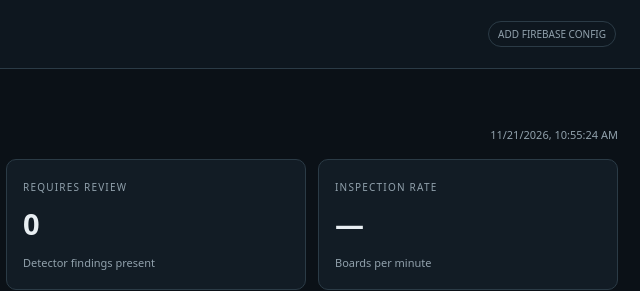
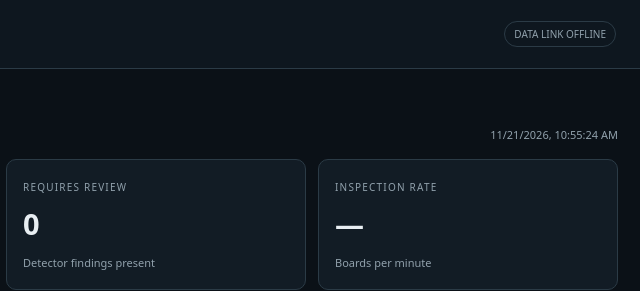
Before and after one commit to MathewsV-Manoj/pcb-defect-detection, a plain HTML site: page dashboard/index.html in a window 1280 px wide. Shown: the top 291 px of the page, 640-1280 px from the left. Drawn offline with Linux system fonts and the light colour scheme.

Commit message:
Remove Firebase config placeholders from operator-facing source

```diff
--- a/dashboard/index.html
+++ b/dashboard/index.html
@@ -17,7 +17,7 @@ button,select{background:#1b2a34;border:1px solid var(--line);color:var(--t);pad
 footer{border-top:1px solid var(--line);padding:16px 24px;color:var(--m);font-size:10px;margin-top:20px}
 @media(max-width:850px){.grid{grid-template-columns:repeat(2,1fr)}.cols{grid-template-columns:1fr}main{padding:13px}}@media(max-width:480px){.top{display:block}.metric strong{font-size:23px}}
 </style></head><body>
-<header><div class="brand">⌁ PCB INSPECTION<div class="sub">EDGE QUALITY CONTROL CONSOLE</div></div><span class="pill" id="firebaseStatus">FIREBASE NOT CONFIGURED</span></header>
+<header><div class="brand">⌁ PCB INSPECTION<div class="sub">EDGE QUALITY CONTROL CONSOLE</div></div><span class="pill" id="firebaseStatus">DATA LINK OFFLINE</span></header>
 <main>
 <div class="top"><div><h1>Inspection overview</h1><div class="small">IR-triggered conveyor inspection · Camera · External LED illumination</div></div><div class="small" id="clock"></div></div>
 <div class="grid">
@@ -47,8 +47,8 @@ footer{border-top:1px solid var(--line);padding:16px 24px;color:var(--m);font-si
 <script type="module">
 import{initializeApp}from"https://www.gstatic.com/firebasejs/10.12.5/firebase-app.js";
 import{getDatabase,ref,onValue,query,limitToLast}from"https://www.gstatic.com/firebasejs/10.12.5/firebase-database.js";
-// Paste the Firebase Web App config copied from Firebase Console.
-const firebaseConfig={apiKey:"PASTE_API_KEY",authDomain:"PASTE_PROJECT_ID.firebaseapp.com",databaseURL:"https://PASTE_DATABASE_NAME-default-rtdb.firebaseio.com",projectId:"PASTE_PROJECT_ID",storageBucket:"PASTE_PROJECT_ID.appspot.com",messagingSenderId:"PASTE_SENDER_ID",appId:"PASTE_APP_ID"};
+// Firebase configuration is supplied by the deployment environment.
+const firebaseConfig={apiKey:"",authDomain:"",databaseURL:"",projectId:"",storageBucket:"",messagingSenderId:"",appId:""};
 const $=id=>document.getElementById(id);let records=[];
 function pct(v){if(v===undefined||v===null)return"—";v=Number(v);return(v<=1?v*100:v).toFixed(1)+"%"}
 function safe(s){return String(s??"").replace(/[&<>"']/g,c=>({"&":"&amp;","<":"&lt;",">":"&gt;",'"':"&quot;","'":"&#39;"}[c]))}
@@ -57,8 +57,8 @@ function live(d){if(!d)return;steps(d.status||d.stage);if(d.camera_status)$("cam
 let decision=d.decision||d.result;if(decision){$("decision").textContent=String(decision).toUpperCase();$("decision").style.color=/review|error|reject|defect/i.test(decision)?"var(--r)":"var(--g)"}let ds=Array.isArray(d.detections)?d.detections:[];if(ds.length){$("defects").innerHTML=ds.map(x=>{let box=x.location?.bbox_xyxy||x.bbox_xyxy||[],severity=x.severity||"UNASSESSED";let position=box.length===4?" · ["+box.map(v=>Number(v).toFixed(0)).join(", ")+"]":"";return `<div class="result"><span><b>${safe(x.class_name||x.class)}</b><br><span class="small">Severity: ${safe(severity)}${position}</span></span><b>${pct(x.confidence)}</b></div>`}).join("");let c=Math.max(...ds.map(x=>Number(x.confidence)||0));$("confBar").style.width=(c<=1?c*100:c)+"%";$("confidence").textContent="Highest confidence: "+pct(c)}else if(decision){$("defects").textContent="No target defects reported";$("confBar").style.width="0";$("confidence").textContent="—"}
 $("sourceTag").textContent=String(d.source||"LIVE").toUpperCase();if(d.model_metrics){$("precision").textContent=pct(d.model_metrics.precision);$("recall").textContent=pct(d.model_metrics.recall);$("map50").textContent=pct(d.model_metrics.map50)}if(d.inference_latency_ms!==undefined)$("latency").textContent=d.inference_latency_ms+" ms"}
 function history(data){let a=data?Object.values(data):[];records=a.slice(-100).reverse();let noTarget=a.filter(x=>String(x.decision||x.result).toUpperCase()==="NO_TARGET_DEFECT_DETECTED").length,review=a.filter(x=>["REVIEW","ERROR"].includes(String(x.decision||x.result).toUpperCase())).length;$("total").textContent=a.length;$("accepted").textContent=noTarget;$("rejected").textContent=review;let o=0,s=0,h=0;a.forEach(r=>(r.detections||[]).forEach(d=>{let c=String(d.class_name||d.class).toLowerCase();if(c.includes("open"))o++;if(c.includes("short"))s++;if(c.includes("missing"))h++}));$("openCount").textContent=o;$("shortCount").textContent=s;$("holeCount").textContent=h;$("history").innerHTML=records.length?records.map(r=>{let ds=r.detections||[],names=ds.map(d=>d.class_name||d.class).join(", ")||"None",sev=ds.map(d=>d.severity||"UNASSESSED").join(", ")||"—",loc=ds.map(d=>{let b=d.location?.bbox_xyxy||d.bbox_xyxy||[];return b.length===4?"["+b.map(v=>Number(v).toFixed(0)).join(", ")+"]":"—"}).join("; ")||"—",conf=pct(Math.max(0,...ds.map(d=>Number(d.confidence)||0)));return `<tr><td>${safe(r.time||r.timestamp)}</td><td>${safe(r.board_id)}</td><td>${safe(r.decision||r.result)}</td><td>${safe(names)}</td><td>${safe(sev)}</td><td>${safe(loc)}</td><td>${safe(conf)}</td><td>${safe(r.source||"LIVE")}</td></tr>`}).join(""):'<tr><td colspan="8">No records received.</td></tr>'}
-const configured=!Object.values(firebaseConfig).some(v=>String(v).includes("PASTE_"));
-if(configured){try{const app=initializeApp(firebaseConfig),db=getDatabase(app);$("firebaseStatus").textContent="FIREBASE CONNECTING";onValue(ref(db,"live"),s=>{live(s.val());$("firebaseStatus").textContent="FIREBASE CONNECTED"},()=>{$("firebaseStatus").textContent="FIREBASE ERROR"});onValue(query(ref(db,"inspections"),limitToLast(100)),s=>history(s.val()))}catch(e){$("firebaseStatus").textContent="CONFIGURATION ERROR";console.error(e)}}else $("firebaseStatus").textContent="ADD FIREBASE CONFIG";
+const configured=Boolean(firebaseConfig.apiKey&&firebaseConfig.databaseURL&&firebaseConfig.projectId&&firebaseConfig.appId);
+if(configured){try{const app=initializeApp(firebaseConfig),db=getDatabase(app);$("firebaseStatus").textContent="FIREBASE CONNECTING";onValue(ref(db,"live"),s=>{live(s.val());$("firebaseStatus").textContent="FIREBASE CONNECTED"},()=>{$("firebaseStatus").textContent="FIREBASE ERROR"});onValue(query(ref(db,"inspections"),limitToLast(100)),s=>history(s.val()))}catch(e){$("firebaseStatus").textContent="CONFIGURATION ERROR";console.error(e)}}else $("firebaseStatus").textContent="DATA LINK OFFLINE";
 window.exportCSV=()=>{let rows=[["time","board_id","decision","defects","source"],...records.map(r=>[r.time||r.timestamp,r.board_id,r.decision||r.result,(r.detections||[]).map(d=>d.class_name||d.class).join(";"),r.source])];let csv=rows.map(r=>r.map(v=>'"'+String(v??"").replaceAll('"','""')+'"').join(",")).join("\n"),a=document.createElement("a");a.href=URL.createObjectURL(new Blob([csv],{type:"text/csv"}));a.download="pcb_inspection_history.csv";a.click();URL.revokeObjectURL(a.href)};
 setInterval(()=>$("clock").textContent=new Date().toLocaleString(),1000);$("clock").textContent=new Date().toLocaleString();
 </script></body></html>
```
